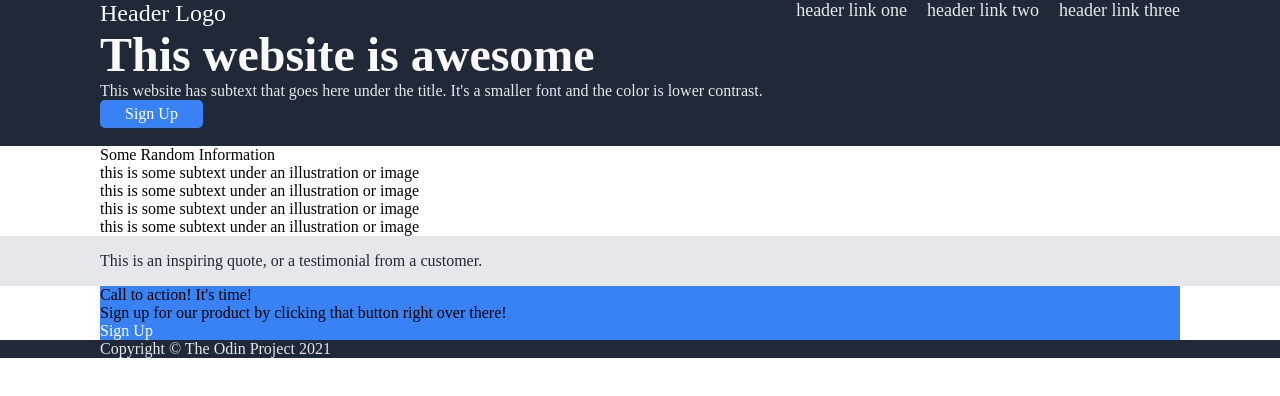
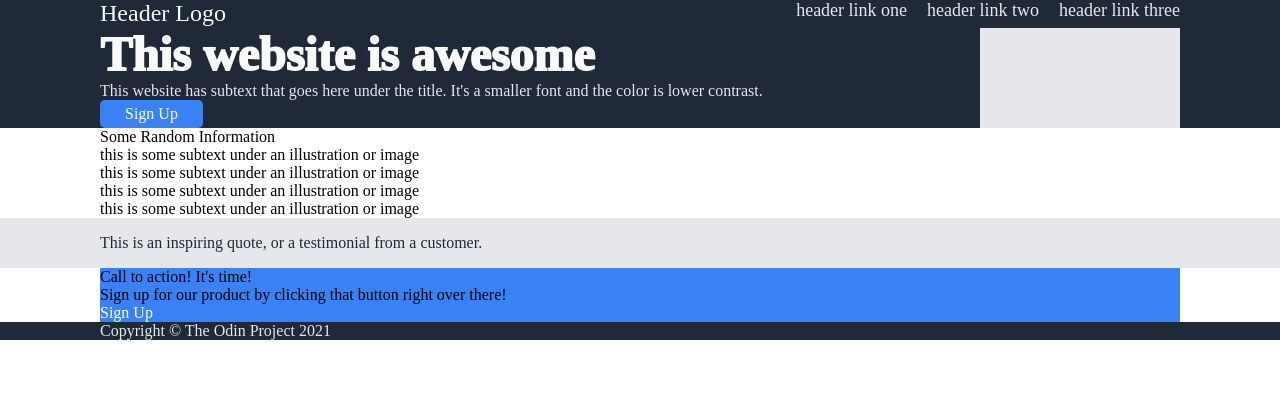
Before and after one commit to AS-Coope/landing-page, a plain HTML site: page index.html in a window 1280 px wide. Drawn offline with Linux system fonts and the light colour scheme.

Commit message:
Setup placeholder image on the right side of intro stucturally and with styling

```diff
--- a/css/styles.css
+++ b/css/styles.css
@@ -65,6 +65,13 @@ a {
 
 /* Intro Stylings */
 
+.intro {
+
+  display: flex;
+  justify-content: space-between;
+  gap: 30px;
+}
+
 .intro-left-side {
 
   display: flex;
@@ -75,7 +82,7 @@ a {
 .intro-left-side .intro-heading {
 
   font-size: 48px;
-  font-weight: bold;
+  font-weight: 1000;
   color: #F9FAF8;
 }
 
@@ -85,6 +92,20 @@ a {
   border-radius: 5px;
   background-color: #3882F6;
   padding: 5px 25px;
+}
+
+.intro-right-side {
+
+  display: flex;
+  justify-content: center;
+  align-items: center;
+}
+
+.intro-right-side .right-side-img {
+
+  background-color: #E5E7EB;
+  width: 200px;
+  height: 100px;
 }
 
 /* Random Information Stylings */
--- a/index.html
+++ b/index.html
@@ -17,9 +17,9 @@
     </div>
     <nav class="nav-right-side">
       <ul>
-        <li>header link one</li>
-        <li>header link two</li>
-        <li>header link three</li>
+        <li><a href="#">header link one</a></li>
+        <li><a href="#">header link two</a></li>
+        <li><a href="#">header link three</a></li>
       </ul>
     </nav>
 
@@ -42,7 +42,9 @@
     </div>
 
     <div class="intro-right-side">
-      <img>
+      <div class="right-side-img">
+
+      </div>
     </div>
 
   </div>
```
